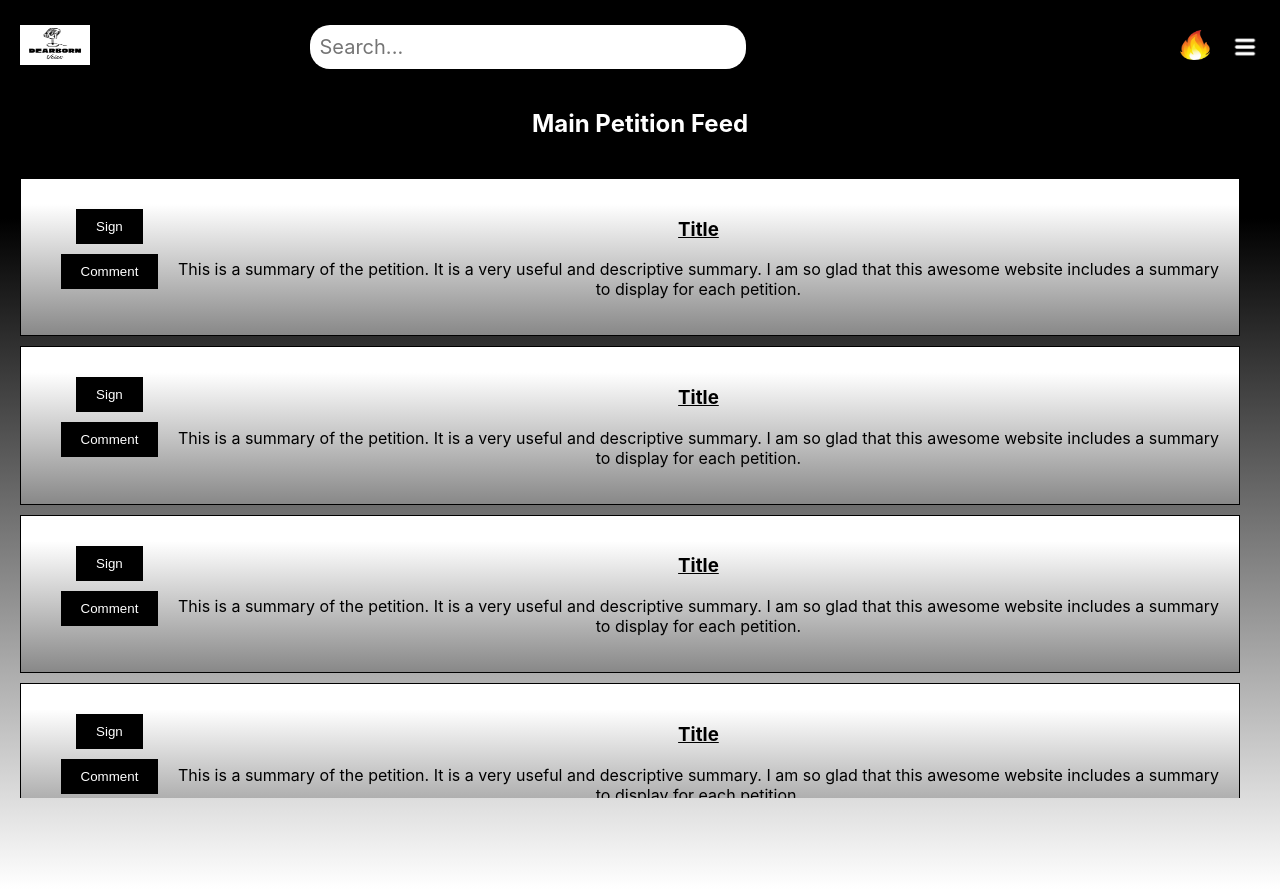
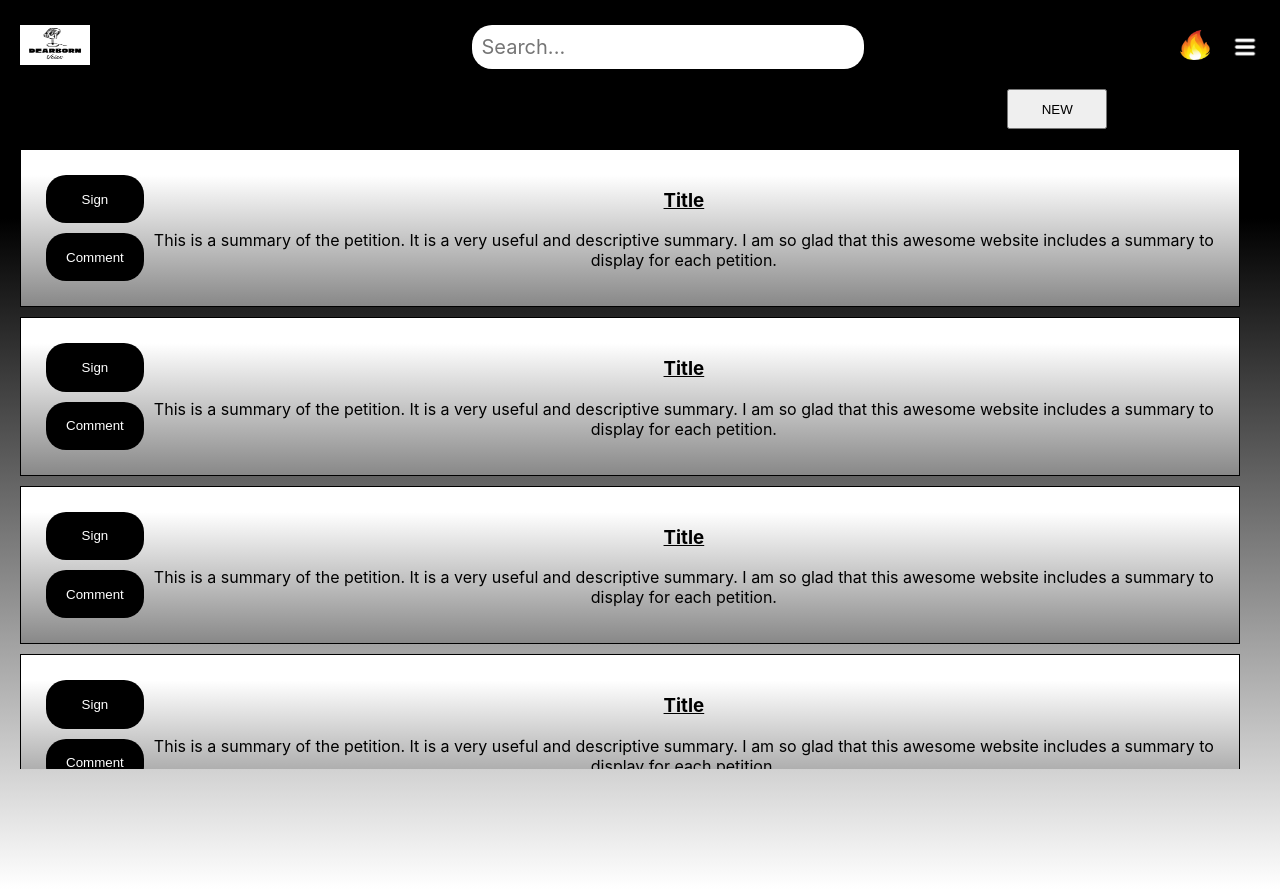
Before and after one commit to jacobmarch/CIS435-WebTech-Project, a React (Create React App) app in the folder frontend/: page / in a window 1280 px wide. Built offline with nearby package versions, Linux system fonts and the light colour scheme; no server answers.

Commit message:
added the popup for the new petition

```diff
--- a/frontend/src/components/Header.js
+++ b/frontend/src/components/Header.js
@@ -26,7 +26,7 @@ const Header = () => {
 
 
   {/* Center section: Search bar */}
-  <div style={{ flex: 1, paddingLeft: '20px', paddingRight: '20px'}}>
+  <div style={{ flex: 1, paddingLeft: '150px', paddingRight: '0px'}}>
     <input
       type="text"
       placeholder="Search..."
@@ -40,7 +40,7 @@ const Header = () => {
         fontFamily: 'inherit',
         fontSize: '20px',
         outline: '0',
-        marginRight:'225px'
+        marginRight:'95px'
 
       }}
     />
--- /dev/null
+++ b/frontend/src/components/Popup.css
@@ -0,0 +1,30 @@
+.popup {
+    position: fixed;
+    top: 0;
+    left: 0;
+    width: 100%;
+    height: 100vh;
+    background-color: rgba(0, 0, 0, 0.2);
+    display: flex;
+    justify-content: center;
+    align-items: center;
+}
+
+.popup-inner {
+    position: relative;
+    padding: 70px;
+    width: 100%;
+    max-width: 640px;
+    background-color: #FFF;
+    height: 50%;
+    border-radius: 30px;
+}
+
+.popup-inner .close-btn {
+    position: absolute;
+    top: 16px;
+    right: 16px;
+    border-radius: 10px;
+    width: 100px;
+    height: 30px
+}
--- /dev/null
+++ b/frontend/src/components/Popup.js
@@ -0,0 +1,18 @@
+
+import React from "react"
+import './Popup.css'
+
+
+function Popup(props) {
+    return (props.trigger) ? (
+        <div className="popup">
+            <div className="popup-inner">
+                <button className="close-btn" onClick={() => props.setTrigger(false)}
+                >close</button>
+                {props.children}
+            </div>
+        </div>
+    ): "";
+}
+
+export default Popup
--- a/frontend/src/pages/MainFeed.js
+++ b/frontend/src/pages/MainFeed.js
@@ -1,7 +1,10 @@
 import React from "react";
+import Popup from "../components/Popup";
+import { useState} from 'react';
 
 
 const MainFeed = () => {
+
      React.useEffect(() => {
           const originalStyle = window.getComputedStyle(document.body).overflow;
           document.body.style.overflow = 'hidden';
@@ -10,6 +13,8 @@ const MainFeed = () => {
                document.body.style.overflow = originalStyle;
           }
      }, []);
+     {/* variables for popup */}
+     const [buttonPopup, setButtonPopup] = useState (false);
 
      return (
           <div className="main-feed-container" style={{
@@ -20,7 +25,15 @@ const MainFeed = () => {
           }}>
 
                <div className="petitions-container" style={{ flexGrow: '1', overflowY: 'hidden', background: 'linear-gradient(180deg, #000 16.15%, #FFF 100%)', color: 'white' }}>
-                    <h2>Main Petition Feed</h2>
+                    {/* ADD button for petition  */}
+
+                    <div className= "New_petition_button" style={{  width:'86.5%', display: 'flex', justifyContent:'flex-end'}}>
+                     <button onClick={()=> setButtonPopup(true)} style={{ width:'100px', height:'40px', }} >NEW</button>
+                     <Popup trigger={buttonPopup} setTrigger={setButtonPopup}>
+
+                     </Popup>
+                    </div>
+
                     <div className="petition-list" style={{
                          overflowY: 'auto', // Enable scrolling
                          maxHeight: 'calc(100vh - 200px)', // Set maximum height (viewport height minus some offset)
@@ -51,7 +64,9 @@ const PetitionCard = () => {
        padding: '10px 20px',
        border: 'none',
        cursor: 'pointer',
-       marginTop: '10px'
+       marginTop: '10px',
+       borderRadius: '20px',
+       margin: '5px'
      };
 
    return (
@@ -64,7 +79,7 @@ const PetitionCard = () => {
          justifyContent: 'space-between',
          border: '1px solid black',
          }}>
-       <div className="petition-actions">
+       <div className="petition-actions" style={{ display:'grid'}}>
          <button className="sign" style={actionButtonStyles}>Sign</button>
          <button className="comments" style={actionButtonStyles}>Comment</button>
        </div>
```
